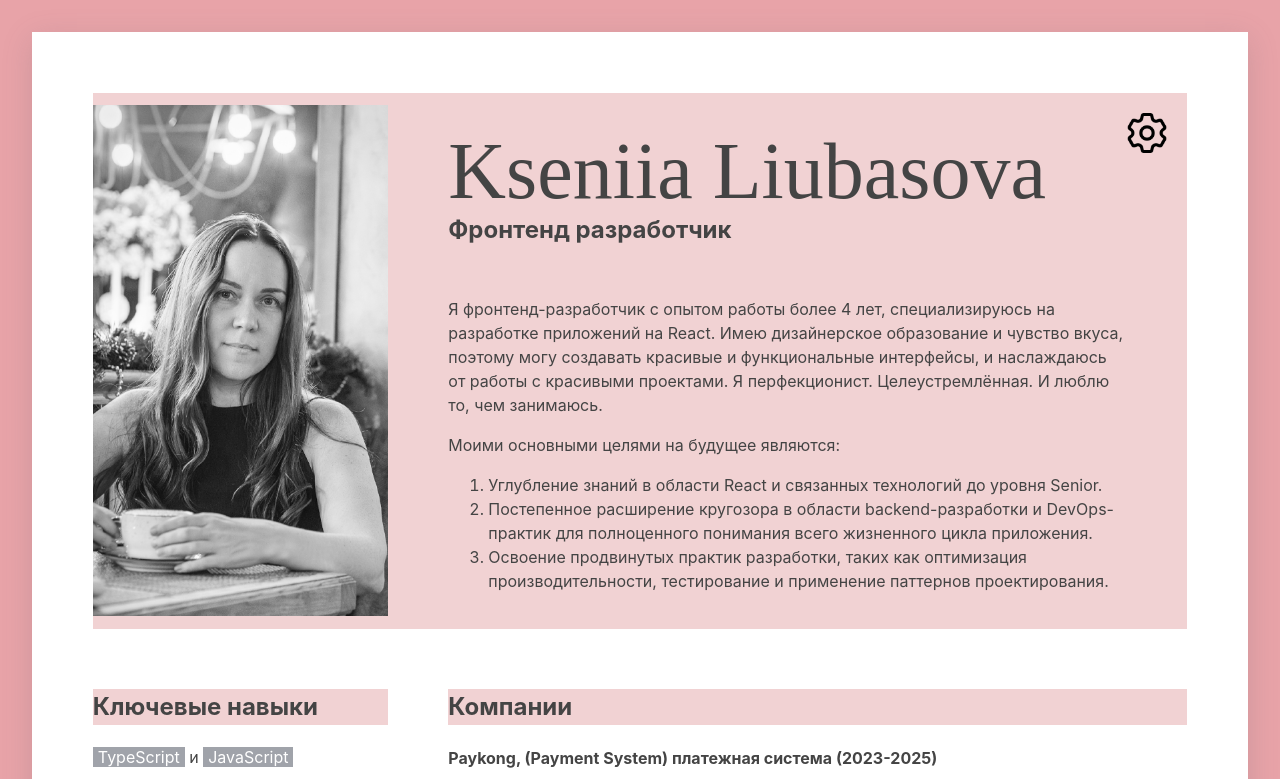
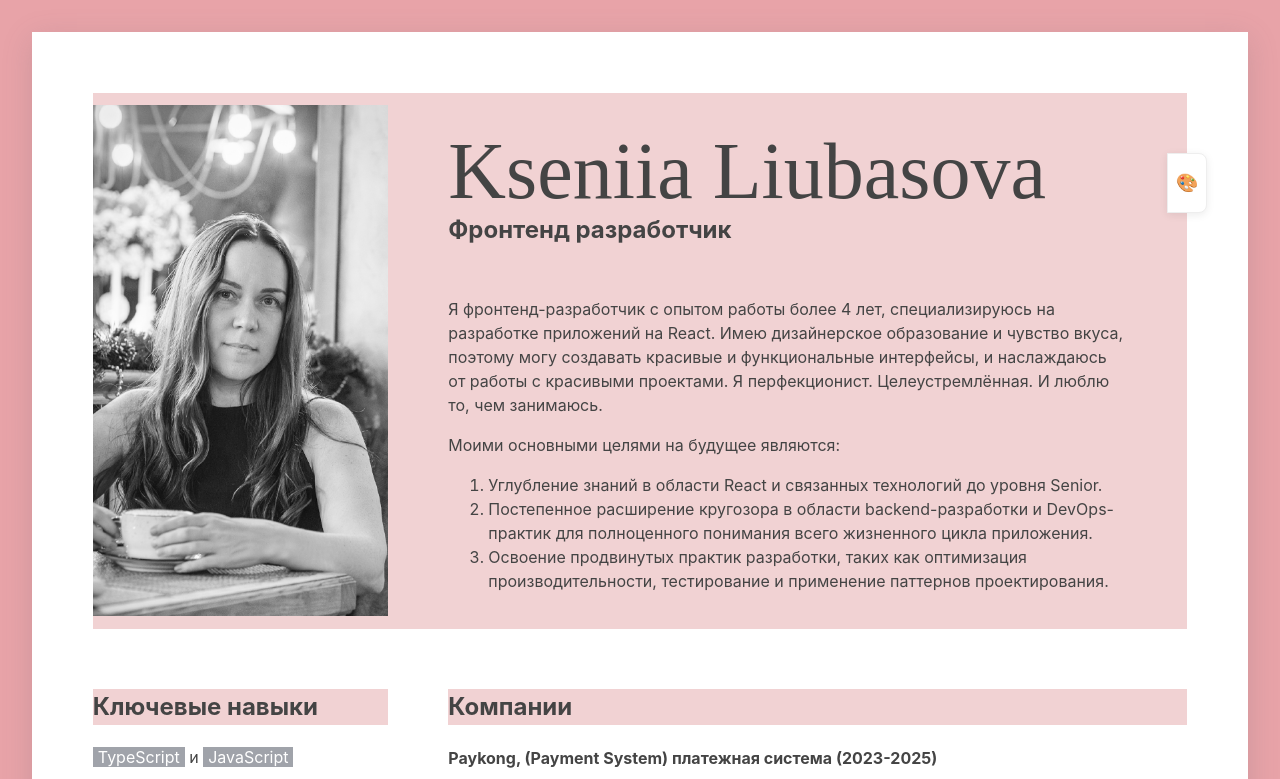
Before and after one commit to evakerrigan/eva-cv, a React (Vite) app: page / in a window 1280 px wide. Shown: the top 779 px of the page. Built offline with nearby package versions, Linux system fonts and the light colour scheme; a web font is replaced by a local one.

Commit message:
refactor: change view theme switcher

```diff
--- a/src/components/ColorMenu.tsx
+++ b/src/components/ColorMenu.tsx
@@ -5,9 +5,14 @@ import "../styles/colorMenu.css";
 interface ColorMenuProps {
   isOpen: boolean;
   onClose: () => void;
+  vertical?: boolean;
 }
 
-export const ColorMenu = ({ isOpen, onClose }: ColorMenuProps) => {
+export const ColorMenu = ({
+  isOpen,
+  onClose,
+  vertical = false,
+}: ColorMenuProps) => {
   const { theme, setTheme } = useTheme();
   const menuRef = useRef<HTMLDivElement>(null);
 
@@ -38,32 +43,39 @@ export const ColorMenu = ({ isOpen, onClose }: ColorMenuProps) => {
   if (!isOpen) return null;
 
   return (
-    <div className="color-menu" ref={menuRef}>
-      {themes.map((themeOption, index) => {
-        const angle = index * (360 / (themes.length - 1)) * (Math.PI / 180);
-        const radius = 20;
-        const x = Math.cos(angle) * radius;
-        const y = Math.sin(angle) * radius;
-
-        return (
+    <div className={`color-menu${vertical ? " vertical" : ""}`} ref={menuRef}>
+      {themes.map((themeOption, index) => (
         <button
           key={themeOption.id}
-            className={`color-button ${
-              theme === themeOption.id ? "active" : ""
-            }`}
+          className={`color-button ${theme === themeOption.id ? "active" : ""}`}
           onClick={() => {
-              setTheme(themeOption.id as "pink" | "silver" | "blue");
+            setTheme(
+              themeOption.id as "pink" | "silver" | "blue" | "dark" | "green"
+            );
             onClose();
           }}
-            style={{
-              transform: `translate(calc(${x}px), calc(${y}px))`,
+          style={
+            vertical
+              ? {
                   backgroundColor: themeOption.color,
-            }}
+                  position: "static",
+                  margin: "0 0 8px 0",
+                }
+              : {
+                  transform: `translate(calc(50% + ${
+                    Math.cos(index * (360 / themes.length) * (Math.PI / 180)) *
+                    60
+                  }px), calc(50% + ${
+                    Math.sin(index * (360 / themes.length) * (Math.PI / 180)) *
+                    60
+                  }px))`,
+                  backgroundColor: themeOption.color,
+                }
+          }
         >
           {themeOption.label}
         </button>
-        );
-      })}
+      ))}
     </div>
   );
 };
--- a/src/components/Header.tsx
+++ b/src/components/Header.tsx
@@ -7,8 +7,7 @@ export const Header = () => {
 
   return (
     <div className="header-container">
-      <div className="header-avatar-wrapper">
-      </div>
+      <div className="header-avatar-wrapper"></div>
       <div className="header-wrapper">
         <div className="header-wrapper-small-size">
           <div className="header-wrapper-small-size-avatar"></div>
@@ -42,14 +41,17 @@ export const Header = () => {
             проектирования.
           </li>
         </ol>
-        <div className="settings-container">
-          <button
-            className="button-header-settings"
-            onClick={() => setIsColorMenuOpen(!isColorMenuOpen)}
-          />
+        <div className="theme-tab-container">
+          <div
+            className="theme-tab"
+            onClick={() => setIsColorMenuOpen((v) => !v)}
+          >
+            <span style={{ fontWeight: 700, fontSize: 18 }}>🎨</span>
+          </div>
           <ColorMenu
             isOpen={isColorMenuOpen}
             onClose={() => setIsColorMenuOpen(false)}
+            vertical
           />
         </div>
       </div>
--- a/src/context/themeContext.ts
+++ b/src/context/themeContext.ts
@@ -1,6 +1,6 @@
 import { createContext } from "react";
 
-export type Theme = "pink" | "silver" | "blue";
+export type Theme = "pink" | "silver" | "blue" | "dark" | "green";
 
 interface ThemeContextType {
   theme: Theme;
--- a/src/styles/colorMenu.css
+++ b/src/styles/colorMenu.css
@@ -12,14 +12,11 @@
   position: absolute;
   width: 40px;
   height: 40px;
-  border-radius: 50%;
   cursor: pointer;
   display: flex;
   justify-content: center;
   align-items: center;
   font-size: 20px;
-  transition: all 0.3s ease;
-  box-shadow: 0 2px 5px rgba(0, 0, 0, 0.2);
   pointer-events: auto;
 }
 
--- a/src/styles/header.css
+++ b/src/styles/header.css
@@ -75,6 +75,36 @@
   padding: 0 0 0 40px;
   list-style-type: decimal;
   margin: 16px 0;
+}
+
+.theme-tab-container {
+  position: absolute;
+  top: 60px;
+  right: 0;
+  z-index: 100;
+  display: flex;
+  flex-direction: column;
+  align-items: flex-end;
+}
+
+.theme-tab {
+  width: 40px;
+  height: 60px;
+  background: #fff;
+  border-radius: 0 8px 8px 0;
+  box-shadow: 0 2px 8px rgba(0, 0, 0, 0.08);
+  cursor: pointer;
+  position: relative;
+  right: -20px;
+  transition: right 0.3s;
+  border: 1px solid #eee;
+  display: flex;
+  align-items: center;
+  justify-content: center;
+}
+
+.theme-tab:hover {
+  right: 0;
 }
 
 @media (max-width: 1200px) {
```
Lines whose indentation alone changed are shown as unchanged.
